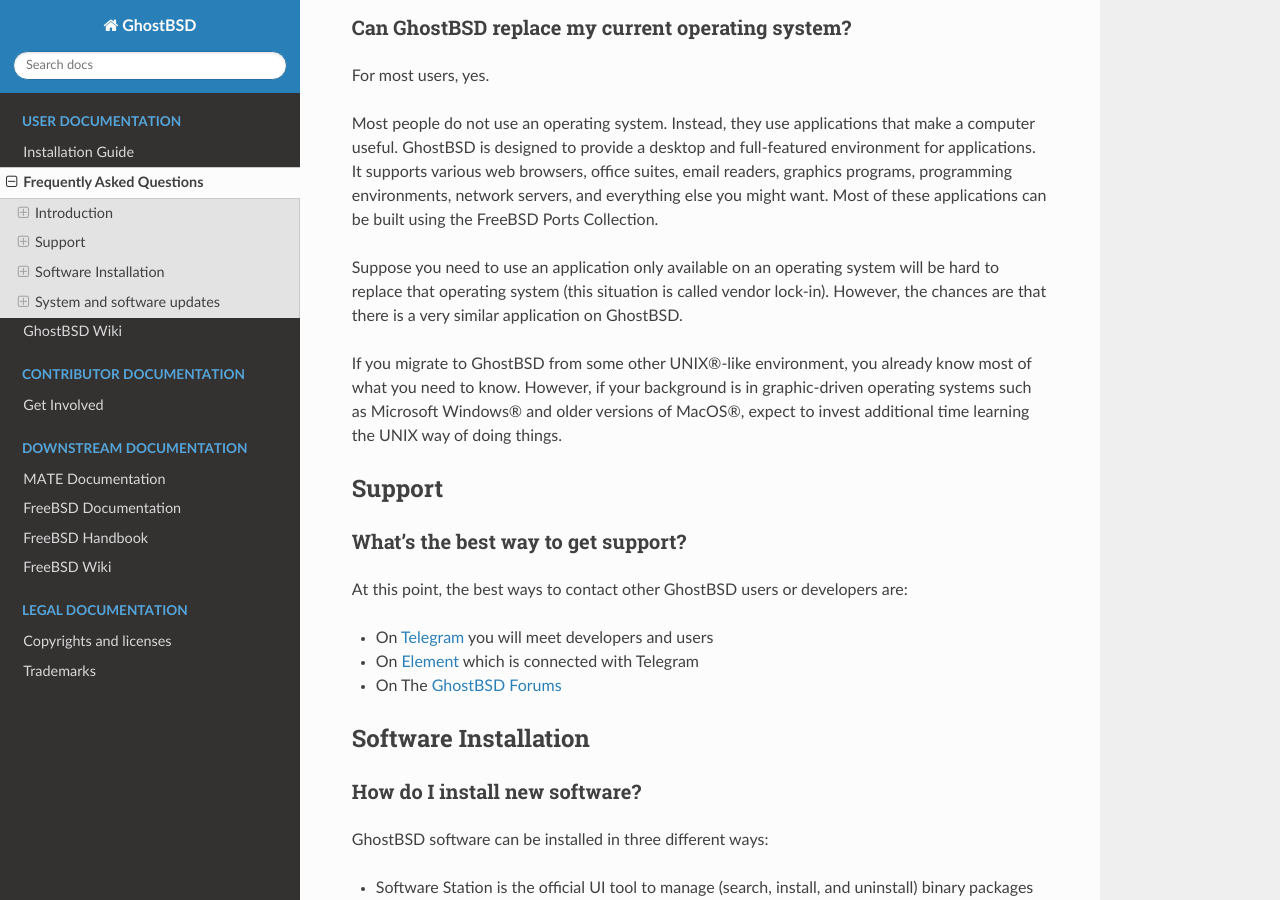
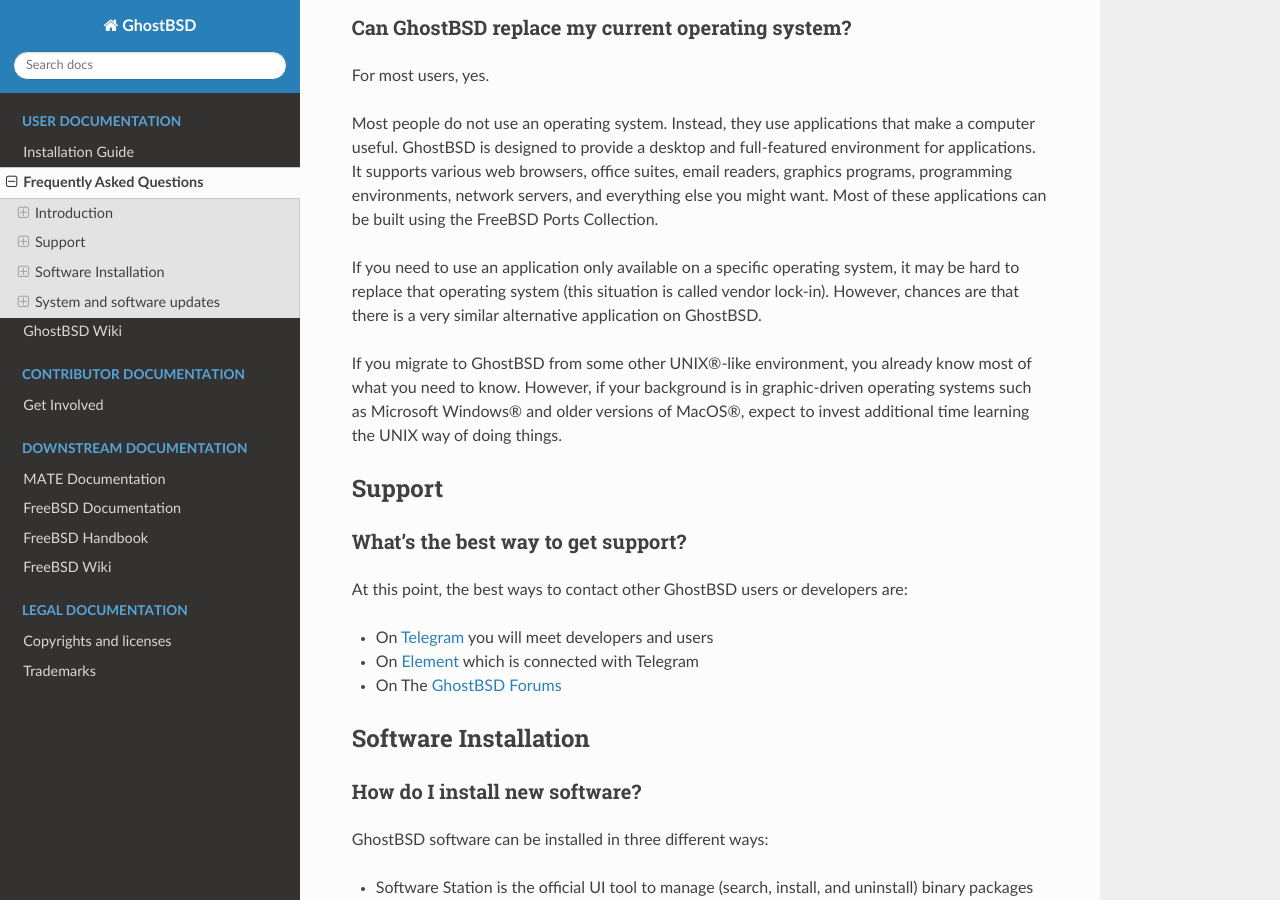
Before and after one commit to ghostbsd/documentation, a Sphinx documentation site: the page built from source/user/FAQ.md, in a window 1280 px wide and 900 px high, scrolled down 1244 px. Built offline with Sphinx 7.4.7 and the Read the Docs theme 2.0.0, drawn with Linux system fonts in a browser that asks for light colours.

Commit message:
Update source/user/FAQ.md
Co-authored-by: Mike Jurbala <mfjurbala@duck.com>

```diff
--- a/source/user/FAQ.md
+++ b/source/user/FAQ.md
@@ -36,7 +36,7 @@
 
 Most people do not use an operating system. Instead, they use applications that make a computer useful. GhostBSD is designed to provide a desktop and full-featured environment for applications. It supports various web browsers, office suites, email readers, graphics programs, programming environments, network servers, and everything else you might want. Most of these applications can be built using the FreeBSD Ports Collection.
 
-Suppose you need to use an application only available on an operating system will be hard to replace that operating system (this situation is called vendor lock-in). However, the chances are that there is a very similar application on GhostBSD.
+If you need to use an application only available on a specific operating system, it may be hard to replace that operating system (this situation is called vendor lock-in). However, chances are that there is a very similar alternative application on GhostBSD.
 
 If you migrate to GhostBSD from some other UNIX®-like environment, you already know most of what you need to know. However, if your background is in graphic-driven operating systems such as Microsoft Windows® and older versions of MacOS®, expect to invest additional time learning the UNIX way of doing things.
 
```
